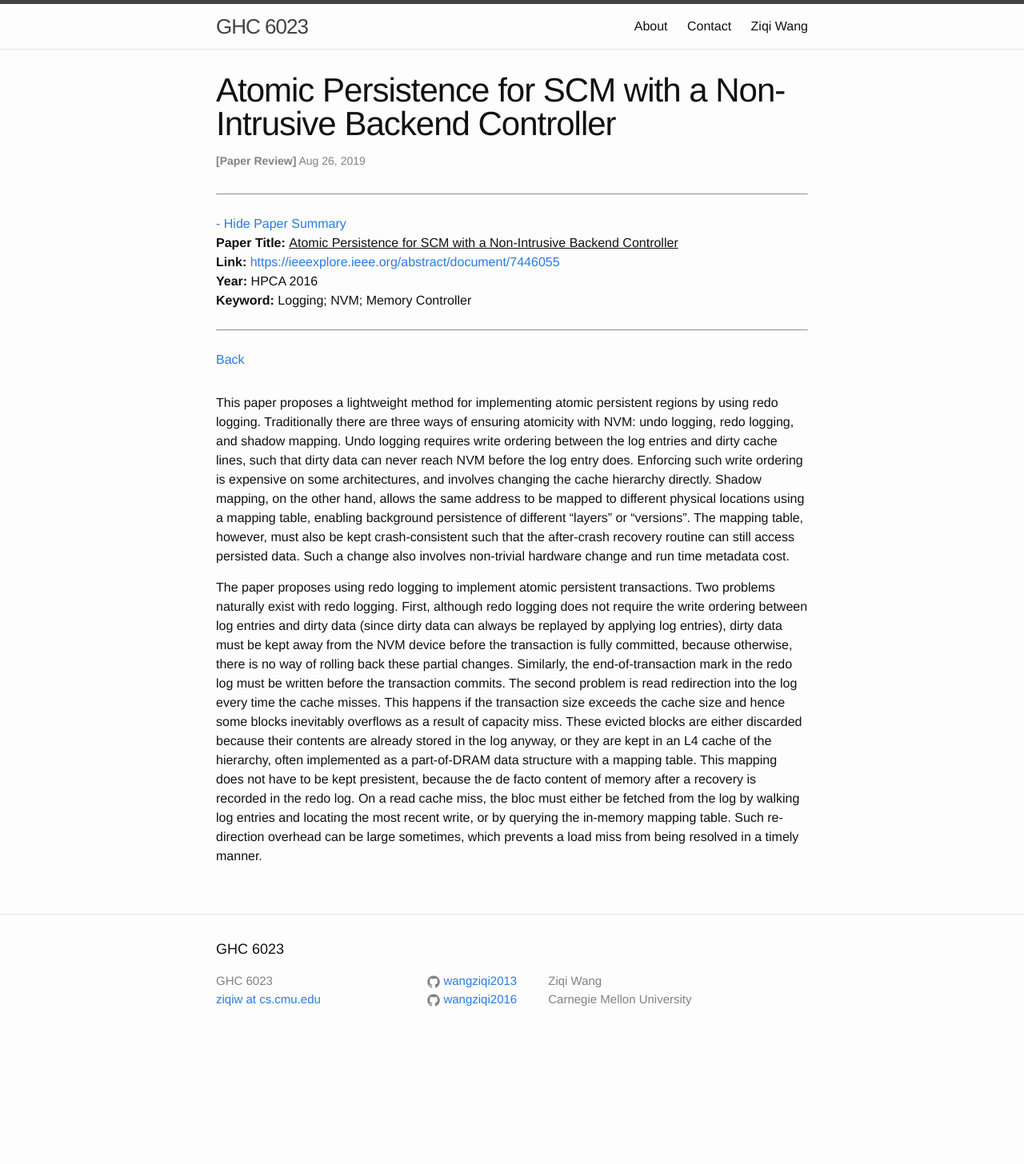
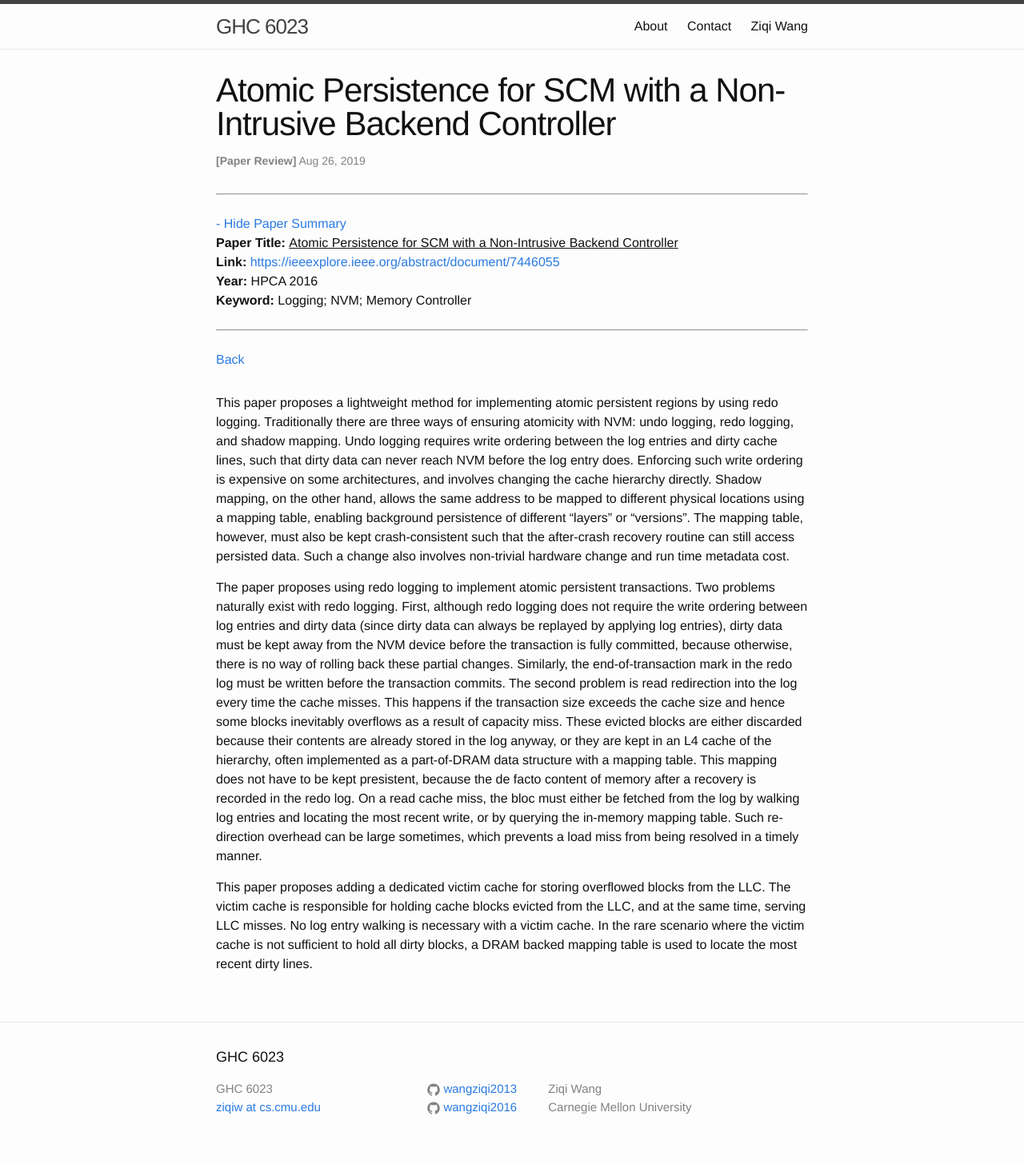
Before and after one commit to wangziqi2013/wangziqi2013.github.io, a Jekyll site: the page built from _posts/2019-08-26-atomic-persistence-for-scm.markdown, in a window 1280 px wide. Shown: the whole page at 80% size. Built offline with Jekyll 4.4.1, drawn with Linux system fonts in a browser that asks for light colours; before the commit the page ends 1321 px from its top, so only the background shows below that.

Commit message:
Adding victim cache

```diff
--- a/_posts/2019-08-26-atomic-persistence-for-scm.markdown
+++ b/_posts/2019-08-26-atomic-persistence-for-scm.markdown
@@ -35,3 +35,8 @@ because the de facto content of memory after a recovery is recorded in the redo
 be fetched from the log by walking log entries and locating the most recent write, or by querying the in-memory
 mapping table. Such re-direction overhead can be large sometimes, which prevents a load miss from being resolved in
 a timely manner.
+
+This paper proposes adding a dedicated victim cache for storing overflowed blocks from the LLC. The victim cache is responsible
+for holding cache blocks evicted from the LLC, and at the same time, serving LLC misses. No log entry walking is necessary
+with a victim cache. In the rare scenario where the victim cache is not sufficient to hold all dirty blocks, a DRAM backed
+mapping table is used to locate the most recent dirty lines.
```
